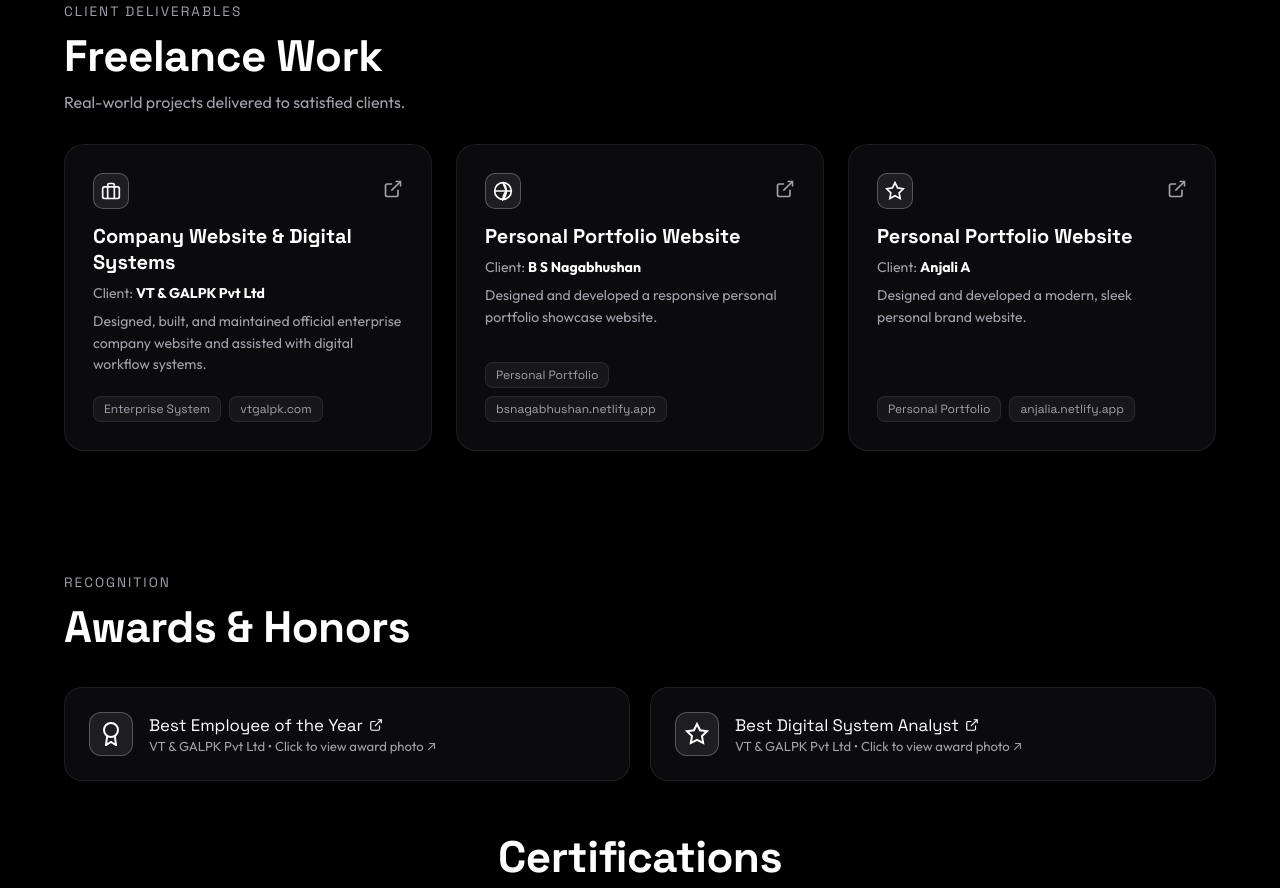
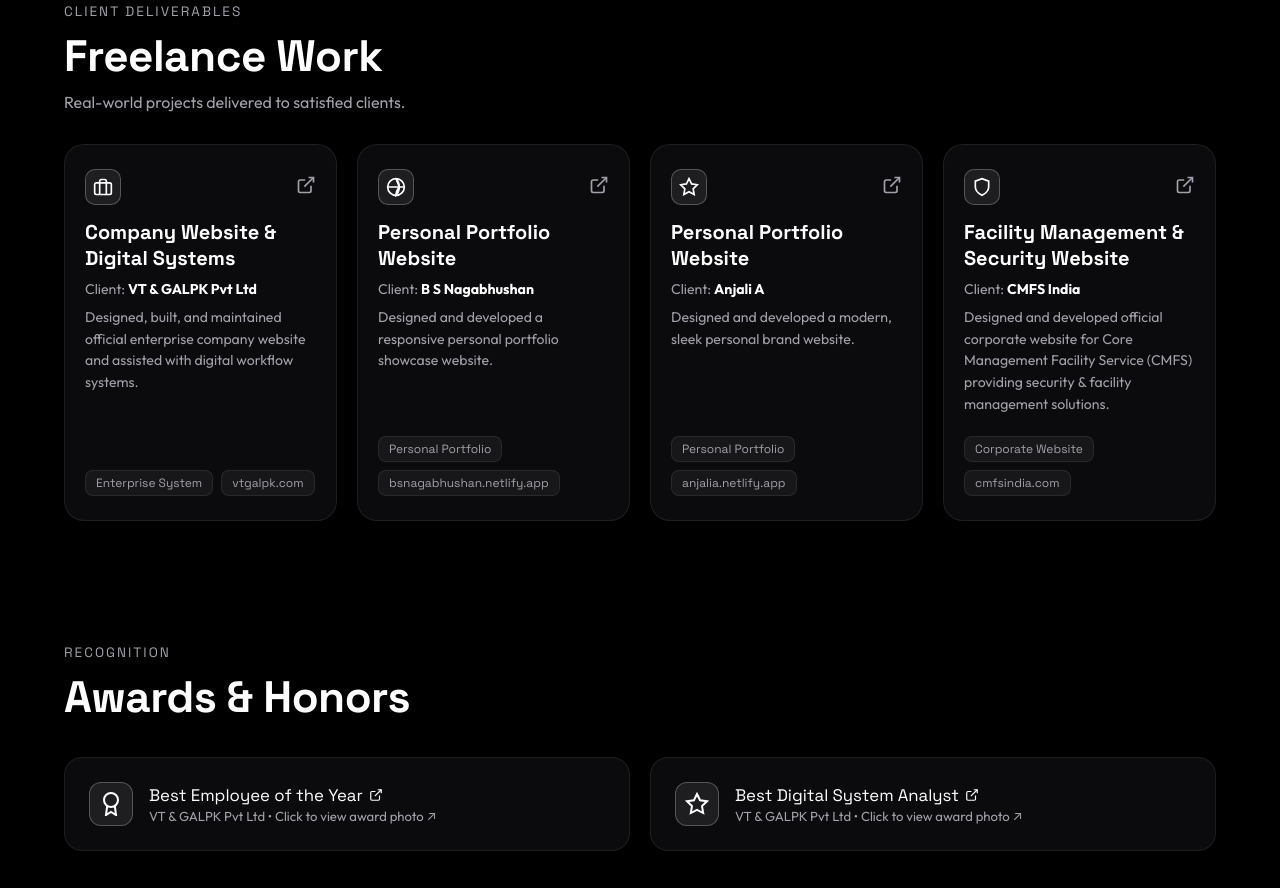
Before and after one commit to Kushal-29/PORTFOLIO2.0, a website: page index.html in a window 1280 px wide. Shown: the part 6971-7859 px from the top of the page. Drawn offline with Linux system fonts and the light colour scheme; animation ran at ten frames a second.

Commit message:
Update portfolio

```diff
--- a/index.html
+++ b/index.html
@@ -845,6 +845,34 @@
             <span class="project-tag">anjalia.netlify.app</span>
           </div>
         </div>
+
+        <!-- Freelance Item 4 -->
+        <div class="project-card">
+          <div>
+            <div class="project-card-top">
+              <div class="project-folder-icon">
+                <svg width="20" height="20" viewBox="0 0 24 24" fill="none" stroke="currentColor" stroke-width="2">
+                  <path d="M12 22s8-4 8-10V5l-8-3-8 3v7c0 6 8 10 8 10z"></path>
+                </svg>
+              </div>
+              <a href="https://www.cmfsindia.com/" target="_blank" rel="noopener" class="project-link"
+                aria-label="Visit Website">
+                <svg width="20" height="20" viewBox="0 0 24 24" fill="none" stroke="currentColor" stroke-width="2">
+                  <path d="M18 13v6a2 2 0 0 1-2 2H5a2 2 0 0 1-2-2V8a2 2 0 0 1 2-2h6"></path>
+                  <polyline points="15 3 21 3 21 9"></polyline>
+                  <line x1="10" y1="14" x2="21" y2="3"></line>
+                </svg>
+              </a>
+            </div>
+            <h3 class="project-title">Facility Management & Security Website</h3>
+            <p class="project-desc">Client: <strong style="color: var(--text-main);">CMFS India</strong></p>
+            <p class="project-desc" style="margin-top: 6px; font-size: 0.88rem;">Designed and developed official corporate website for Core Management Facility Service (CMFS) providing security & facility management solutions.</p>
+          </div>
+          <div class="project-tech-tags">
+            <span class="project-tag">Corporate Website</span>
+            <span class="project-tag">cmfsindia.com</span>
+          </div>
+        </div>
       </div>
     </section>
 
--- a/style.css
+++ b/style.css
@@ -1208,6 +1208,22 @@ main {
   display: grid;
   grid-template-columns: repeat(auto-fit, minmax(300px, 1fr));
   gap: 24px;
+}
+
+/* FREELANCE WORK - SINGLE LINE (4 COLUMNS) ON DESKTOP */
+#freelance .projects-grid {
+  grid-template-columns: repeat(4, 1fr);
+  gap: 20px;
+}
+
+#freelance .project-card {
+  padding: 24px 20px;
+}
+
+@media (max-width: 1100px) {
+  #freelance .projects-grid {
+    grid-template-columns: repeat(2, 1fr);
+  }
 }
 
 .project-card {
```
Also changed, not shown: 1 other file.
